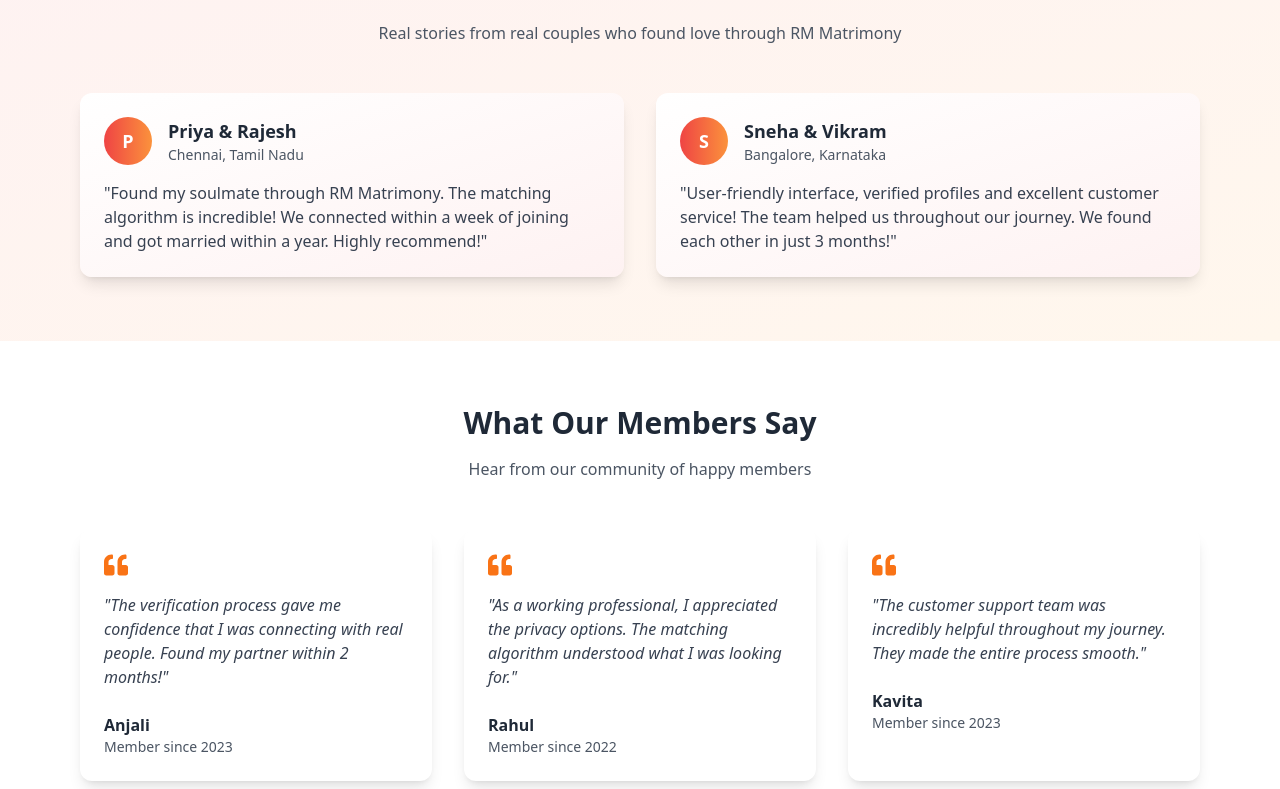
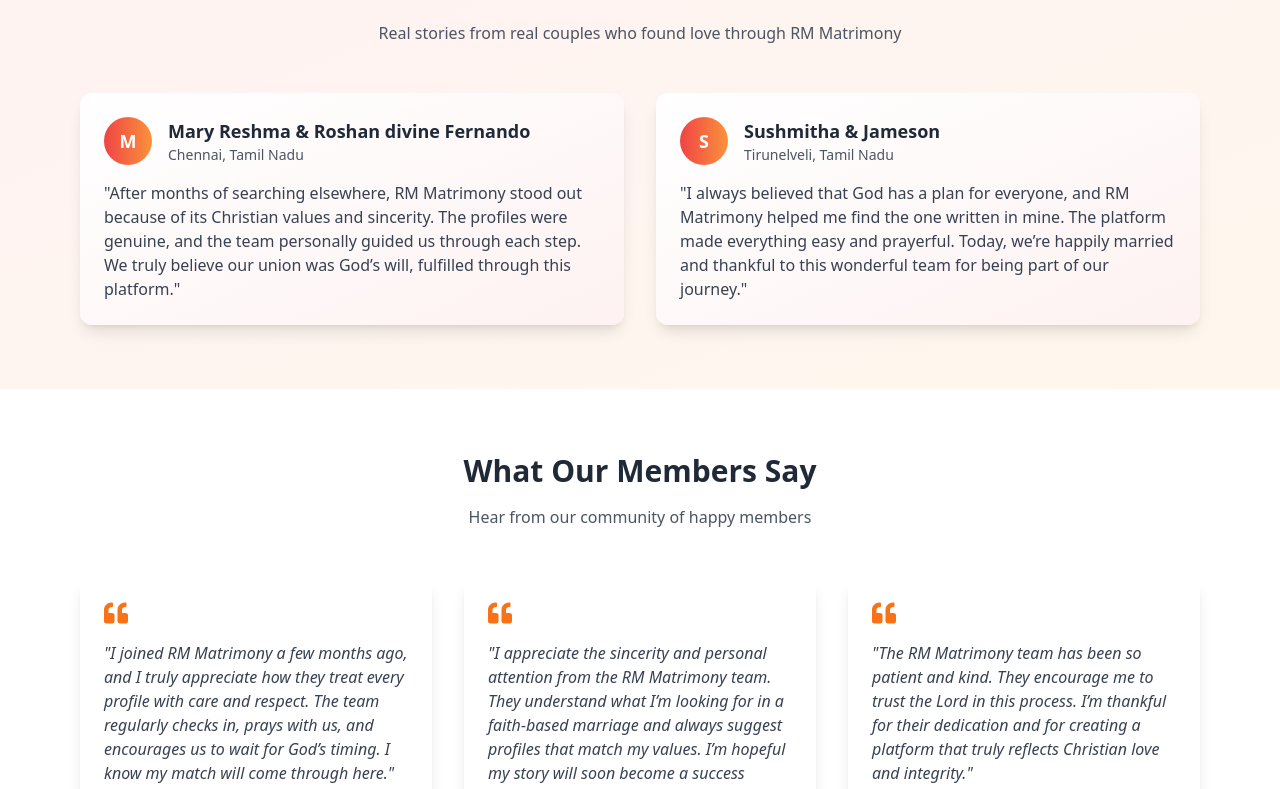
Before and after one commit to waay2tech-code/rmmatrimony_client, a React (Vite) app: page / in a window 1280 px wide. Shown: the part 2086-2875 px from the top of the page. Built offline with nearby package versions, Linux system fonts and the light colour scheme; no server answers.

Commit message:
Updated profile with new functionalities

```diff
--- a/src/components/HeroSlider.jsx
+++ b/src/components/HeroSlider.jsx
@@ -50,7 +50,7 @@
       id: 4,
       title: "Happy Married Couples",
       subtitle: "Success stories from our community",
-      description: "Join thousands of happy couples who found their perfect match through our platform and built lasting relationships",
+      description: "Join 50+ of happy couples who found their perfect match through our platform and built lasting relationships",
       cta: "Join Now",
       image: hero4,
       gradient: "from-violet-900/80 via-purple-800/70 to-pink-900/80"
--- a/src/pages/AboutPage.jsx
+++ b/src/pages/AboutPage.jsx
@@ -16,6 +16,7 @@
             className="text-4xl md:text-5xl font-bold mb-6"
           >
             About RM Matrimony
+            <p className="text-xl max-w-3xl mx-auto">Govt.Registered No: TN-09-0041024</p>
           </motion.h1>
           <motion.p
             initial={{ opacity: 0, y: 20 }}
@@ -110,7 +111,8 @@
               </div>
               <h3 className="text-2xl font-bold mb-4">Our Mission</h3>
               <p className="text-gray-600">
-                To provide a secure, trustworthy, and efficient platform that connects compatible individuals seeking lifelong partnerships, fostering meaningful relationships that lead to successful marriages.
+                To connect Christian singles through a secure, faith-based platform guided by Biblical values.
+                To ensure transparency, integrity, and personalized care in every matchmaking journey.
               </p>
             </motion.div>
             <motion.div
@@ -125,7 +127,7 @@
               </div>
               <h3 className="text-2xl font-bold mb-4">Our Vision</h3>
               <p className="text-gray-600">
-                To be the most trusted matrimonial platform in South Tamil Nadu, recognized for our commitment to authenticity, user satisfaction, and successful matchmaking through innovative technology and personalized service.
+                To be the leading Christian matrimonial service that upholds trust, transparency, and the sanctity of marriage through Christ-centered matchmaking.
               </p>
             </motion.div>
           </div>
@@ -154,8 +156,8 @@
             />
             <ValueCard
               icon={<FaUsers className="text-3xl text-blue-500" />}
-              title="Inclusivity"
-              description="Empathy we walk with our clients through every step of their journey,offering emotional understanding and compassionate support."
+              title="Empathy"
+              description="we walk with our clients through every step of their journey,offering emotional understanding and compassionate support."
             />
           </div>
         </div>
--- a/src/pages/HomePage.jsx
+++ b/src/pages/HomePage.jsx
@@ -107,7 +107,7 @@
           <div className="grid grid-cols-2 md:grid-cols-4 gap-8 text-center">
             {[
               ["200+", "Active Members"],
-              ["40+", "Success Stories"],
+              ["50+", "Success Stories"],
               ["20+", "Daily Matches"],
               ["98%", "Satisfaction Rate"],
             ].map(([value, label], i) => (
@@ -256,16 +256,16 @@
           >
             <motion.div variants={item}>
               <StoryCard
-                name="Priya & Rajesh"
-                content="Found my soulmate through RM Matrimony. The matching algorithm is incredible! We connected within a week of joining and got married within a year. Highly recommend!"
+                name="Mary Reshma & Roshan divine Fernando"
+                content="After months of searching elsewhere, RM Matrimony stood out because of its Christian values and sincerity. The profiles were genuine, and the team personally guided us through each step. We truly believe our union was God’s will, fulfilled through this platform."
                 location="Chennai, Tamil Nadu"
               />
             </motion.div>
             <motion.div variants={item}>
               <StoryCard
-                name="Sneha & Vikram"
-                content="User-friendly interface, verified profiles and excellent customer service! The team helped us throughout our journey. We found each other in just 3 months!"
-                location="Bangalore, Karnataka"
+                name="Sushmitha & Jameson"
+                content="I always believed that God has a plan for everyone, and RM Matrimony helped me find the one written in mine. The platform made everything easy and prayerful. Today, we’re happily married and thankful to this wonderful team for being part of our journey."
+                location="Tirunelveli, Tamil Nadu"
               />
             </motion.div>
           </motion.div>
@@ -301,19 +301,19 @@
             className="grid grid-cols-1 lg:grid-cols-3 gap-8"
           >
             <TestimonialCard
-              quote="The verification process gave me confidence that I was connecting with real people. Found my partner within 2 months!"
-              author="Anjali"
-              role="Member since 2023"
+              quote="I joined RM Matrimony a few months ago, and I truly appreciate how they treat every profile with care and respect. The team regularly checks in, prays with us, and encourages us to wait for God’s timing. I know my match will come through here."
+              author="Annie Rubella"
+              role="Member since 2024"
             />
             <TestimonialCard
-              quote="As a working professional, I appreciated the privacy options. The matching algorithm understood what I was looking for."
-              author="Rahul"
-              role="Member since 2022"
+              quote="I appreciate the sincerity and personal attention from the RM Matrimony team. They understand what I’m looking for in a faith-based marriage and always suggest profiles that match my values. I’m hopeful my story will soon become a success story!"
+              author="Michael Fernando"
+              role="Member since 2024"
             />
             <TestimonialCard
-              quote="The customer support team was incredibly helpful throughout my journey. They made the entire process smooth."
-              author="Kavita"
-              role="Member since 2023"
+              quote="The RM Matrimony team has been so patient and kind. They encourage me to trust the Lord in this process. I’m thankful for their dedication and for creating a platform that truly reflects Christian love and integrity."
+              author="Reny Michael Antony"
+              role="Member since 2025"
             />
           </motion.div>
         </div>
--- a/src/pages/Profile.jsx
+++ b/src/pages/Profile.jsx
@@ -156,7 +156,7 @@
 
         console.log("✅ File validation passed, setting form data");
         setForm((prev) => ({ ...prev, profilePhoto: file }));
-        if (profilePreview) URL.revokeObjectURL(profilePreview);
+        // Don't revoke the previous URL here, do it when we're done with it
         setProfilePreview(URL.createObjectURL(file));
         // Clear any previous errors
         setErrors(prev => ({ ...prev, profilePhoto: null }));
@@ -240,14 +240,14 @@
       // Update form with fresh data from server
       setForm(prev => ({
         ...prev,
-        profilePhoto: profile.profilePhoto || null
+        profilePhoto: null  // Clear the File object after successful upload
       }));
 
       // Clear preview since we now have the actual photo URL
       if (profilePreview && profilePreview.startsWith('blob:')) {
         URL.revokeObjectURL(profilePreview);
-        setProfilePreview(null);
       }
+      setProfilePreview(profile.profilePhoto || null);
 
       setSuccessMessage("Profile saved successfully");
       setTimeout(() => setSuccessMessage(""), 3000);
@@ -325,7 +325,7 @@
       <div className="mb-6 text-center">
         <div className="relative inline-block">
           <img
-            src={getProfileImageUrl(form.profilePhoto || profilePreview, form.gender, form.name)}
+            src={getProfileImageUrl(profilePreview || form.profilePhoto, form.gender, form.name)}
             alt="Profile Preview"
             className="mx-auto h-32 w-32 rounded-full object-cover border-2 border-red-500"
             onError={(e) => {
--- a/src/utils/defaultImage.js
+++ b/src/utils/defaultImage.js
@@ -31,12 +31,22 @@
 
 /**
  * Gets the appropriate profile image URL with fallback to default
- * @param {string} profilePhoto - The user's profile photo URL
+ * @param {string|File} profilePhoto - The user's profile photo URL or File object
  * @param {string} gender - User's gender
  * @param {string} name - User's name
  * @returns {string} - Complete image URL
  */
 export const getProfileImageUrl = (profilePhoto, gender, name) => {
+  // Handle case where profilePhoto is a File object
+  if (profilePhoto instanceof File) {
+    return URL.createObjectURL(profilePhoto);
+  }
+
+  // Handle case where profilePhoto is not a string (null, undefined, etc.)
+  if (typeof profilePhoto !== 'string') {
+    return getDefaultProfileImage(gender, name);
+  }
+
   if (!profilePhoto) {
     return getDefaultProfileImage(gender, name);
   }
```
